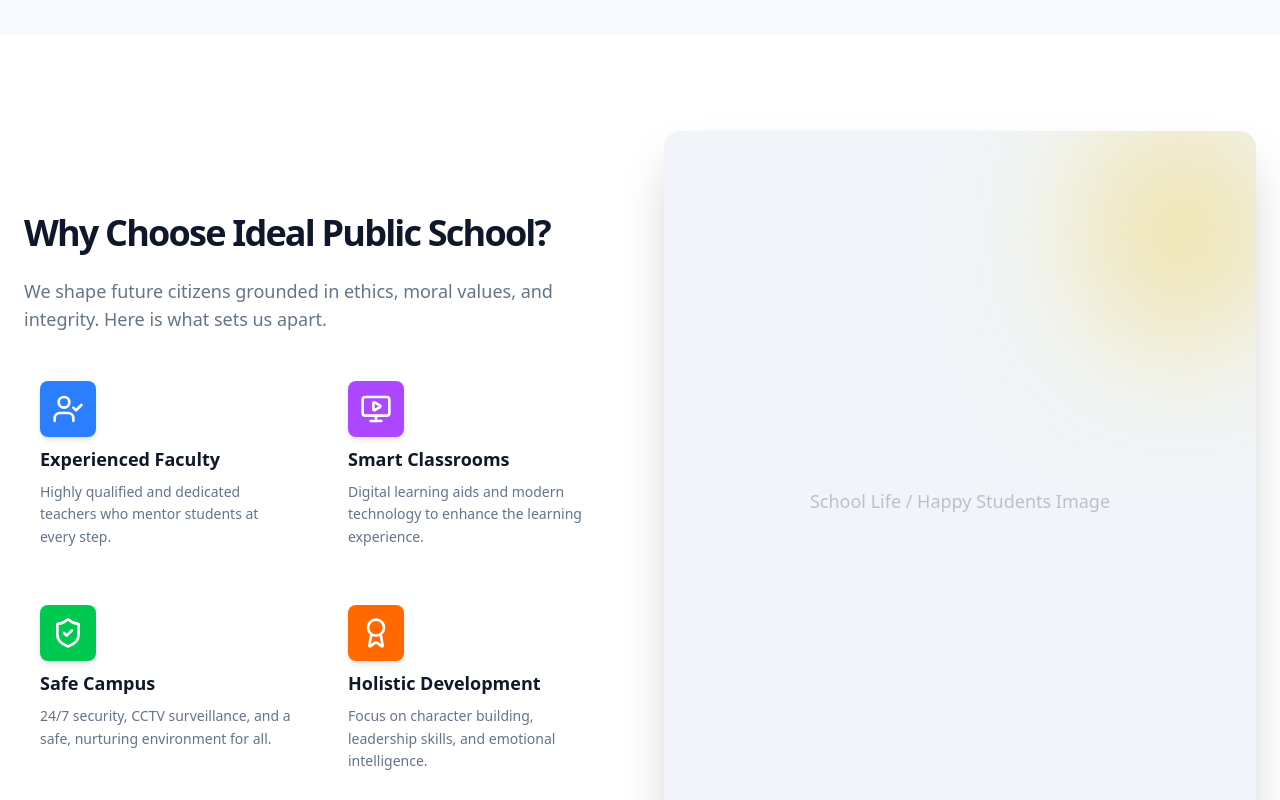
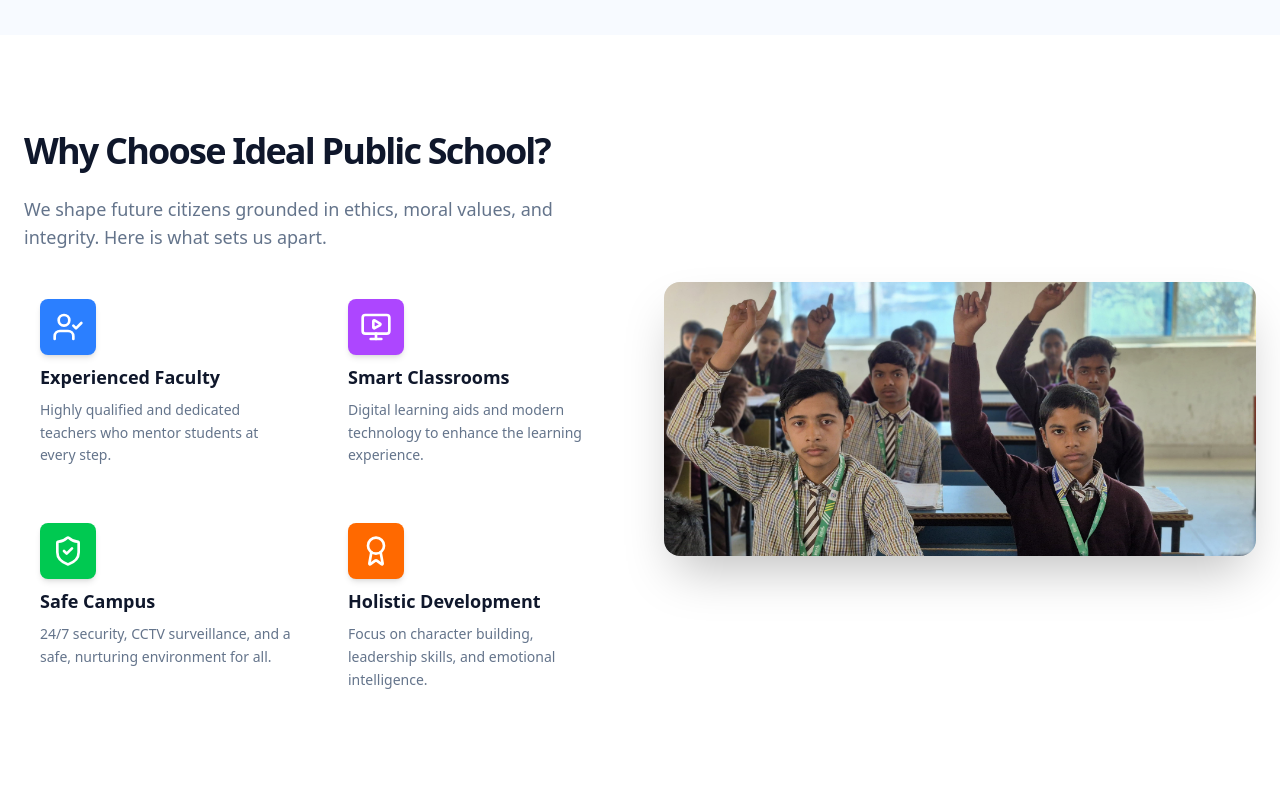
Before and after one commit to groviaus/Ideal-Public-School, a Next.js app: page / in a window 1280 px wide. Shown: the part 2080-2880 px from the top of the page. Built offline with nearby package versions, Linux system fonts and the light colour scheme.

Commit message:
feat: add WhyChooseUs component to display school benefits and features

```diff
--- a/src/components/WhyChooseUs.jsx
+++ b/src/components/WhyChooseUs.jsx
@@ -54,11 +54,12 @@ const WhyChooseUs = () => {
           </div>
         </div>
         <div className="relative">
-          <div className="aspect-[4/5] rounded-2xl overflow-hidden shadow-2xl bg-slate-100 relative">
-             {/* Placeholder Image */}
-             <div className="absolute inset-0 flex flex-col items-center justify-center text-muted-foreground">
-                <span className="text-lg font-medium opacity-40">School Life / Happy Students Image</span>
-             </div>
+          <div className="rounded-2xl overflow-hidden shadow-2xl bg-slate-100 relative">
+             <img
+               src="/images/classroom-boys-hands-raised.jpeg"
+               alt="Students actively participating in class at Ideal Public School"
+               className="h-full w-full object-contain"
+             />
              {/* Decorative box */}
              <div className="absolute -bottom-6 -left-6 w-2/3 h-1/3 bg-blue-600 rounded-xl -z-10"></div>
              <div className="absolute -top-6 -right-6 w-1/3 h-1/3 bg-yellow-400 rounded-full mix-blend-multiply filter blur-3xl opacity-30"></div>
```
